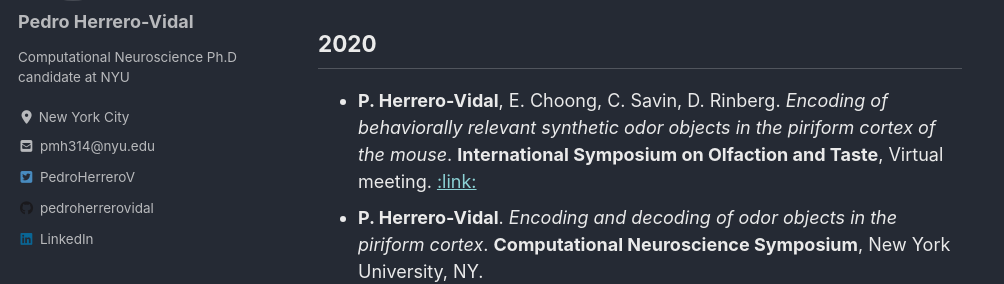
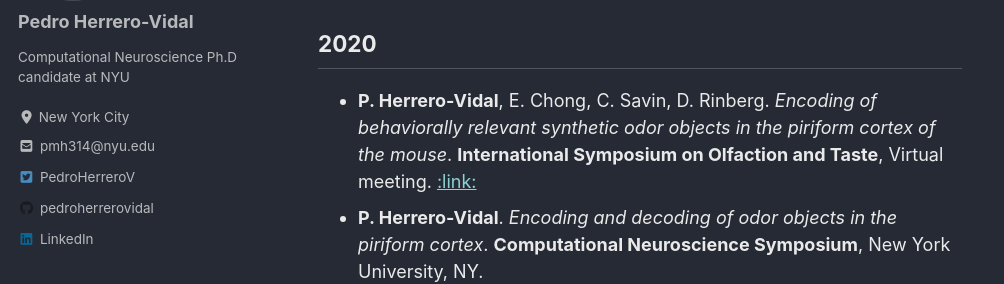
Before and after one commit to pedroherrerovidal/pedroherrerovidal.github.io, a Jekyll site: the page built from _pages/publications.md, in a window 1280 px wide and 900 px high, scrolled down 886 px. Shown: the part 170-454 px from the top of the window, without its empty margins (0-1004 px from the left). Built offline with Jekyll 4.4.1, drawn with Linux system fonts in a browser that asks for light colours; cached includes are drawn as plain includes; nearby versions of some CDN libraries.

Commit message:
Update publications.md

```diff
--- a/_pages/publications.md
+++ b/_pages/publications.md
@@ -18,7 +18,7 @@ header:
 
 # **Talks**
 ## 2020
-- **P. Herrero-Vidal**, E. Choong, C. Savin, D. Rinberg. *Encoding of behaviorally relevant synthetic odor objects in the piriform cortex of the mouse*. **International Symposium on Olfaction and Taste**, Virtual meeting. [ :link: ](https://achems.org/virtual/?page=presentation&session_id=95&presentation_id=291&displayday=&pagefrom=program) <br />
+- **P. Herrero-Vidal**, E. Chong, C. Savin, D. Rinberg. *Encoding of behaviorally relevant synthetic odor objects in the piriform cortex of the mouse*. **International Symposium on Olfaction and Taste**, Virtual meeting. [ :link: ](https://achems.org/virtual/?page=presentation&session_id=95&presentation_id=291&displayday=&pagefrom=program) <br />
 - **P. Herrero-Vidal**. *Encoding and decoding of odor objects in the piriform cortex*. **Computational Neuroscience Symposium**, New York University, NY.  <br />
 - **P. Herrero-Vidal**. *Decoding of chemical information from populations of olfactory neurons*. **Neural Engineering Research Venture (NERV)**, Stellenbosch University, South Africa. [:link:](https://www.crowdcast.io/e/nervevent-pedro/register)  <br />
 
```
